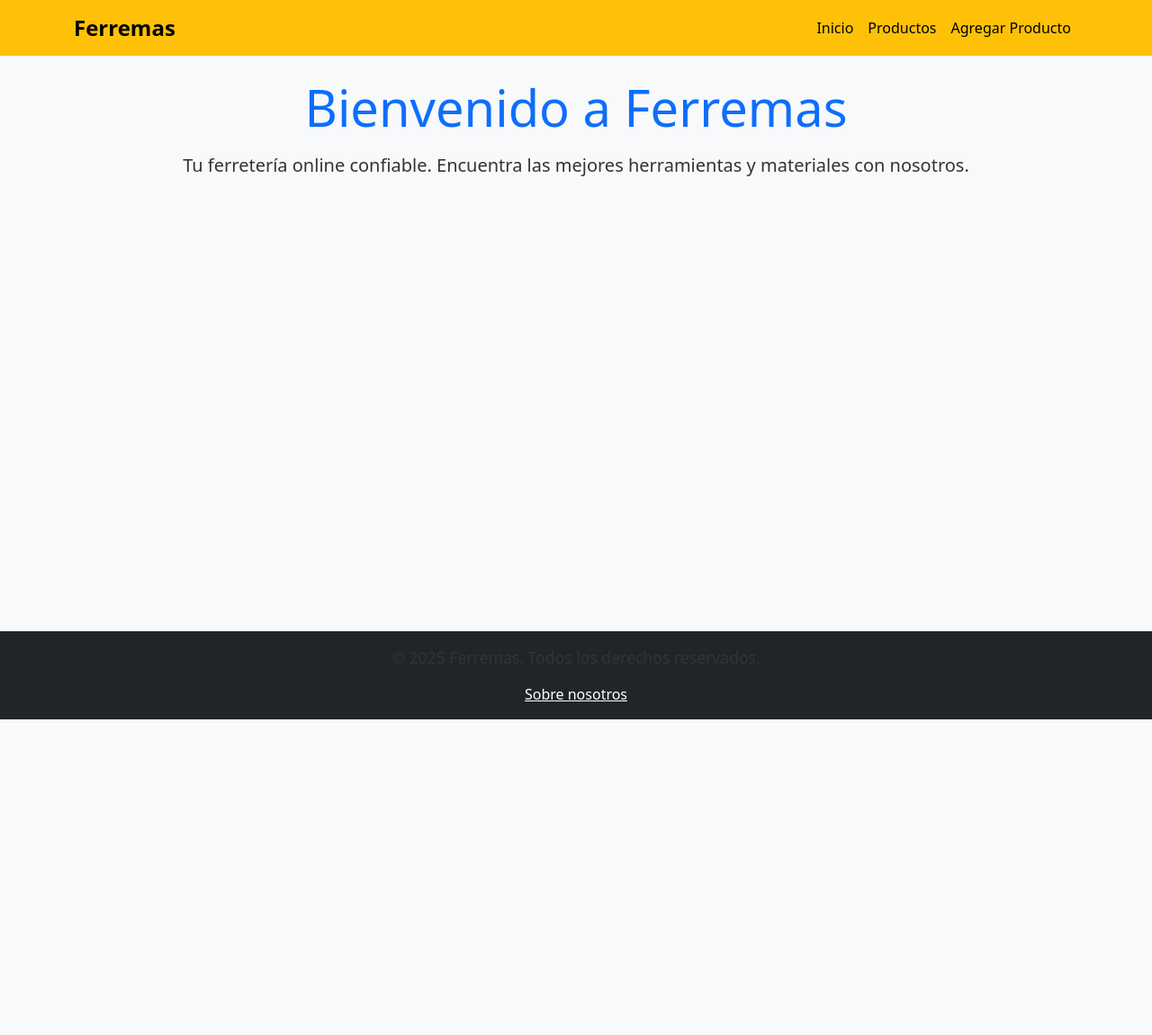
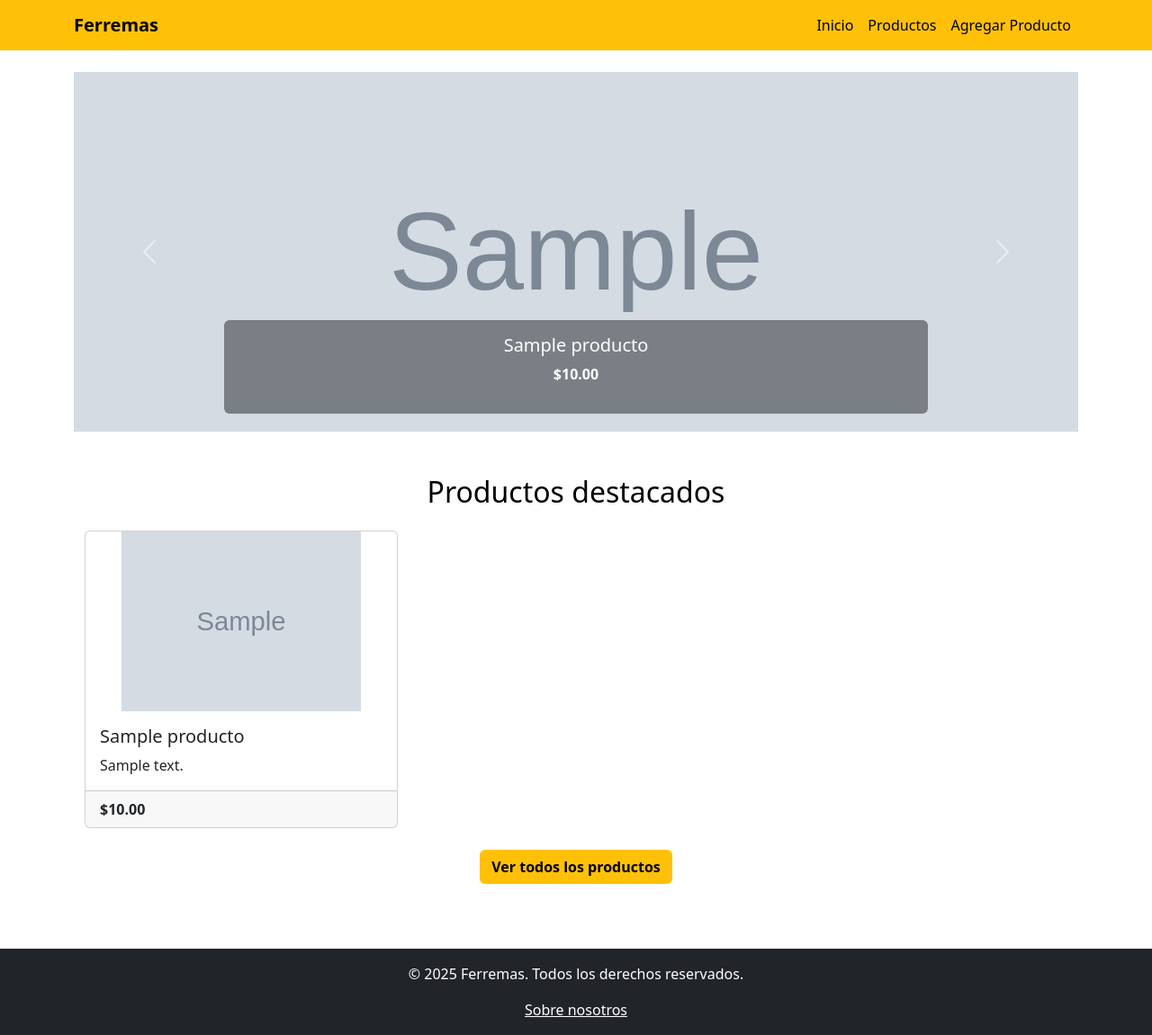
Before and after one commit to ReDiego0/Ferremas_Web, a Django app: page /homepage in a window 1280 px wide. Shown: the whole page at 90% size. Before the commit the page ends 800 px from the top, so only its background shows below. Run offline with Django 4.2, Linux system fonts and the light colour scheme; tables that the repository leaves empty hold one stand-in row (values such as "Sample post"); grey boxes marked "Sample" are stand-in pictures.

Commit message:
Add product deletion feature, enhance homepage with carousel and featured products, and update static file settings

```diff
--- a/Web/Ferremas/settings.py
+++ b/Web/Ferremas/settings.py
@@ -126,7 +126,9 @@
 # https://docs.djangoproject.com/en/4.2/howto/static-files/
 
 STATIC_URL = 'static/'
-
+STATICFILES_DIRS = [
+    os.path.join(BASE_DIR, 'static'),
+]
 # Default primary key field type
 # https://docs.djangoproject.com/en/4.2/ref/settings/#default-auto-field
 
--- a/Web/Ferremas/urls.py
+++ b/Web/Ferremas/urls.py
@@ -23,8 +23,9 @@
     path('', include('layout.urls')),
     path('', include('app.urls')),
     path('admin/', admin.site.urls),
-] + static(settings.MEDIA_URL, document_root=settings.MEDIA_ROOT)
+]
 
-# solo debug
-#if settings.DEBUG:
-#    urlpatterns += static(settings.MEDIA_URL, document_root=settings.MEDIA_ROOT)
+# Solo en desarrollo
+if settings.DEBUG:
+    urlpatterns += static(settings.MEDIA_URL, document_root=settings.MEDIA_ROOT)
+    urlpatterns += static(settings.STATIC_URL, document_root=settings.STATICFILES_DIRS[0])
--- a/Web/app/urls.py
+++ b/Web/app/urls.py
@@ -4,4 +4,5 @@
 urlpatterns = [
     path('agregar_producto/', views.agregar_producto, name='agregar_producto'),
     path('productos/', views.productos, name='productos'),
+    path('eliminar_producto/<int:producto_id>/', views.eliminar_producto, name='eliminar_producto'),
 ]
--- a/Web/layout/templates/homepage.html
+++ b/Web/layout/templates/homepage.html
@@ -1,24 +1,59 @@
-{% extends "base.html" %}
-{% block title %}Inicio - Ferremas{% endblock %}
+{% extends 'base.html' %}
+{% load static %}
+
+{% block title %}Inicio | Ferremas{% endblock %}
+
 {% block content %}
+<!-- Carousel de productos -->
+<div id="carouselProductos" class="carousel slide mb-5" data-bs-ride="carousel">
+  <div class="carousel-inner">
+    {% for producto in productos_carousel %}
+        <div class="carousel-item {% if forloop.first %}active{% endif %}">
+        {% if producto.imagen %}
+            <img src="{{ producto.imagen.url }}" class="d-block w-100" alt="{{ producto.nombre }}" style="max-height: 500px; object-fit: cover;">
+        {% else %}
+            <img src="{% static 'img/no-image.png' %}" class="d-block w-100" alt="Sin imagen" style="max-height: 500px; object-fit: cover;">
+        {% endif %}
+        <div class="carousel-caption d-none d-md-block bg-dark bg-opacity-50 p-3 rounded">
+            <h5>{{ producto.nombre }}</h5>
+            <p><strong>${{ producto.precio }}</strong></p>
+        </div>
+        </div>
+{% endfor %}
+  </div>
+  <button class="carousel-control-prev" type="button" data-bs-target="#carouselProductos" data-bs-slide="prev">
+    <span class="carousel-control-prev-icon"></span>
+  </button>
+  <button class="carousel-control-next" type="button" data-bs-target="#carouselProductos" data-bs-slide="next">
+    <span class="carousel-control-next-icon"></span>
+  </button>
+</div>
 
-{% load static %}
-<!DOCTYPE html>
-<html lang="es">
-<head>
-    <meta charset="UTF-8" />
-    <meta name="viewport" content="width=device-width, initial-scale=1" />
-    <title>Inicio - Ferremas</title>
-    <link href="https://cdn.jsdelivr.net/npm/bootstrap@5.3.0/dist/css/bootstrap.min.css" rel="stylesheet" />
-    <link rel="stylesheet" href="{% static 'styles.css' %}" />
-</head>
-<body>
-    <div class="container text-center">
-        <h1 class="display-4 mb-3">Bienvenido a Ferremas</h1>
-        <p class="lead">Tu ferretería online confiable. Encuentra las mejores herramientas y materiales con nosotros.</p>
-    </div>
-
-    <script src="https://cdn.jsdelivr.net/npm/bootstrap@5.3.0/dist/js/bootstrap.bundle.min.js"></script>
-</body>
-</html>
+<!-- Productos destacados -->
+<div class="container mb-5">
+  <h2 class="text-center mb-4">Productos destacados</h2>
+  <div class="row row-cols-1 row-cols-md-3 g-4">
+    {% for producto in productos_destacados %}
+        <div class="col">
+            <div class="card h-100">
+                {% if producto.imagen %}
+                    <img src="{{ producto.imagen.url }}" class="card-img-top img-fluid" alt="{{ producto.nombre }}" style="max-height: 200px; object-fit: contain;">
+                {% else %}
+                    <img src="{% static 'img/no-image.png' %}" class="card-img-top img-fluid" alt="Sin imagen" style="max-height: 200px; object-fit: contain;">
+                {% endif %}
+                    <div class="card-body">
+                    <h5 class="card-title">{{ producto.nombre }}</h5>
+                    <p class="card-text">{{ producto.descripcion|truncatewords:20 }}</p>
+                </div>
+                <div class="card-footer">
+                <strong>${{ producto.precio }}</strong>
+                </div>
+            </div>
+        </div>
+    {% endfor %}
+  </div>
+  <div class="text-center mt-4">
+    <a href="{% url 'productos' %}" class="btn btn-warning text-black fw-bold">Ver todos los productos</a>
+  </div>
+</div>
 {% endblock %}
--- a/Web/layout/views.py
+++ b/Web/layout/views.py
@@ -1,16 +1,17 @@
-from django.http import HttpResponse
-from django.template import loader
-from django.shortcuts import redirect
+from django.shortcuts import render, redirect
+from app.models import Producto
 
 def homepage(request):
-    template = loader.get_template('homepage.html')
-    return HttpResponse(template.render())
+    productos_carousel = Producto.objects.all()[:5]
+    productos_destacados = Producto.objects.order_by('-id')[:6]
+
+    return render(request, 'homepage.html', {
+        'productos_carousel': productos_carousel,
+        'productos_destacados': productos_destacados,
+    })
 
 def about(request):
-    template = loader.get_template('about.html')
-    return HttpResponse(template.render())
+    return render(request, 'about.html')
 
 def redirect_homepage(request):
     return redirect('homepage')
-
-# Create your views here.
--- a/Web/static/base.css
+++ b/Web/static/base.css
@@ -17,3 +17,9 @@
 footer a:hover {
     text-decoration: underline;
 }
+
+.carousel-item img{
+    height: 400px;
+    object-fit: cover;
+    width: 100%;
+}
```
Also changed, not shown: Web/app/templates/productos.html (+7 -13 lines), Web/app/views.py (+8 -0 lines), Web/app/static/img/no-image.png (renamed from Web/app/static/img/dummy.png).
